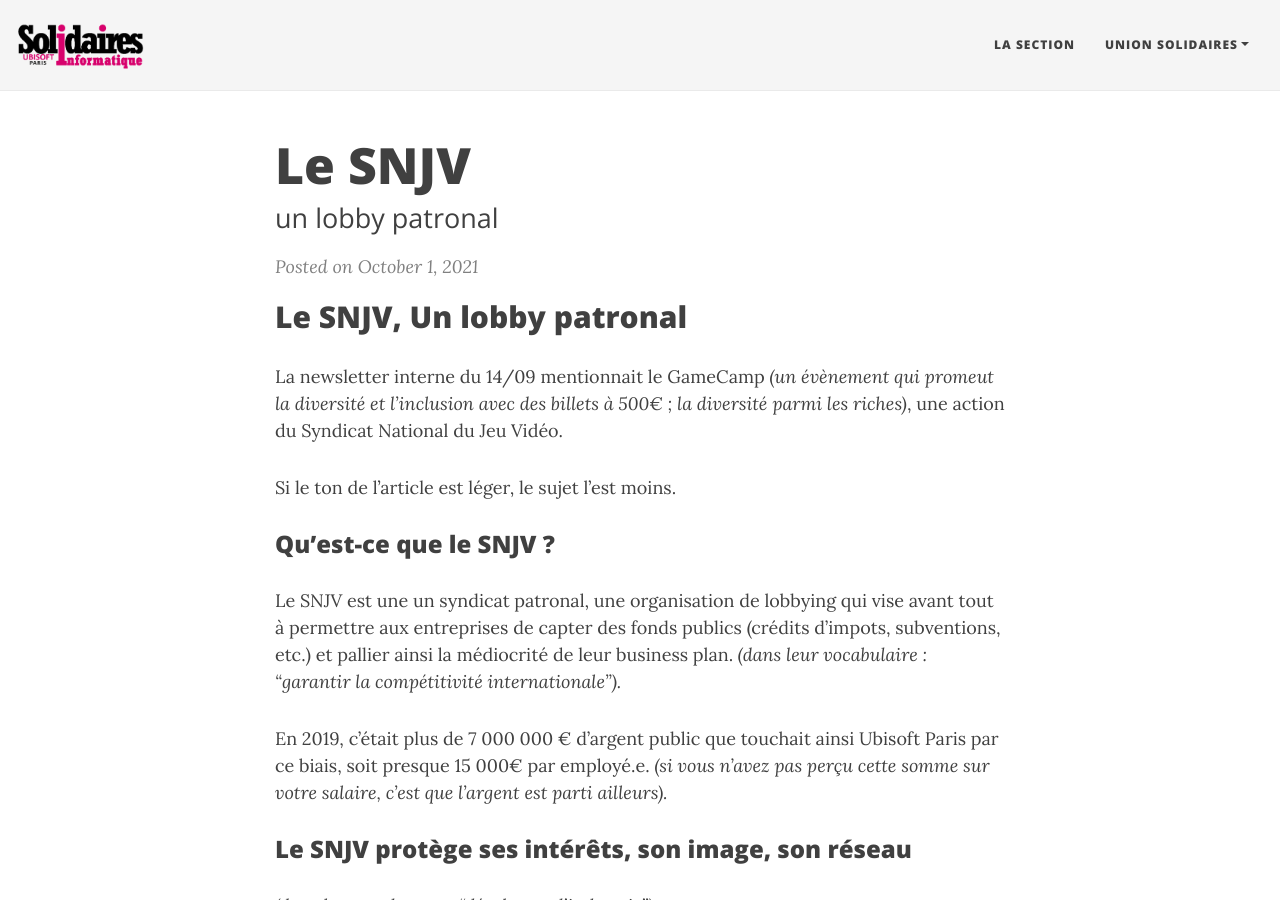
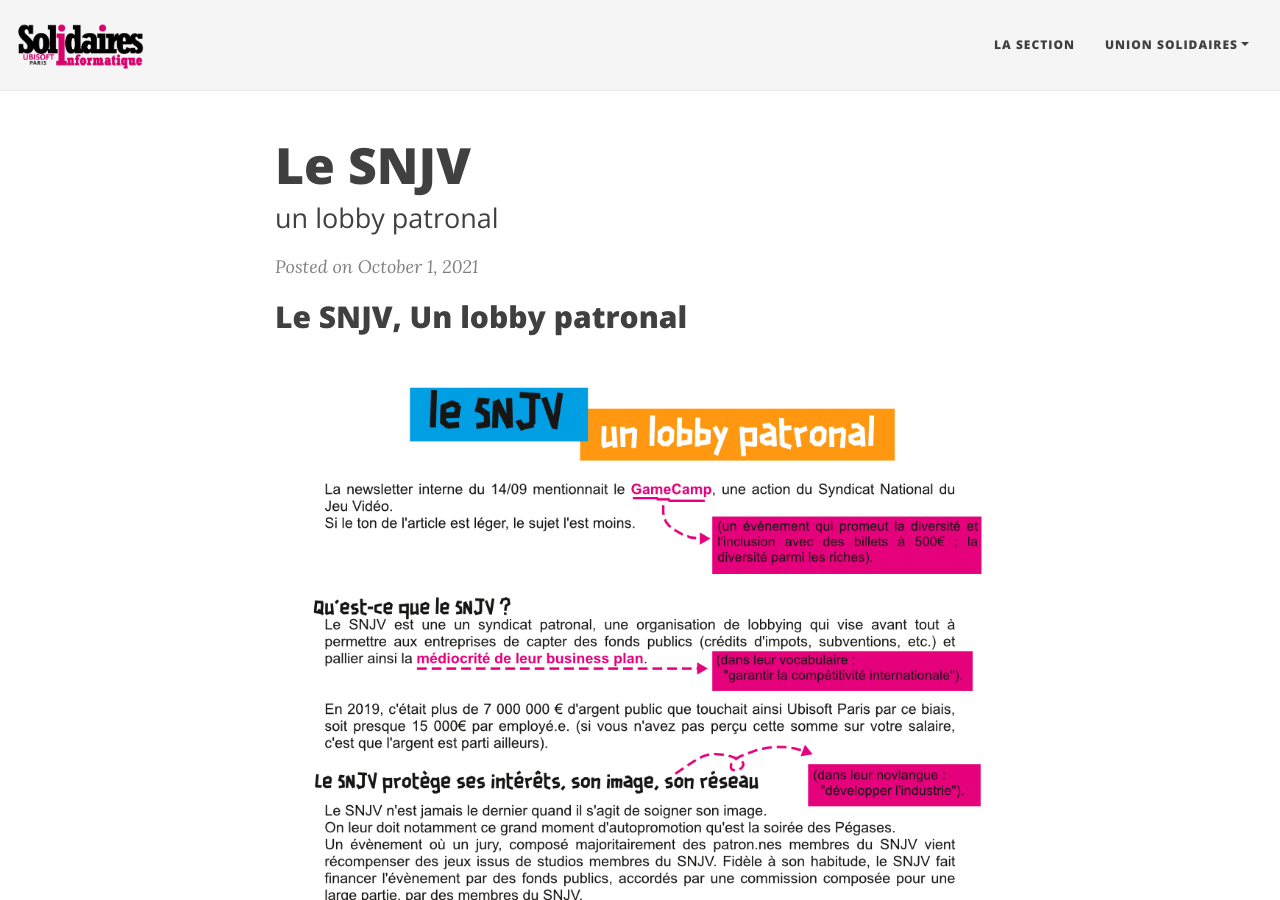
Before and after one commit to siubiparis/siubiparis.github.io, a Jekyll site: the page built from _posts/2021-10-01-SNJV.md, in a window 1280 px wide and 900 px high. Built offline with Jekyll 4.4.1, drawn with Linux system fonts in a browser that asks for light colours; nearby versions of some CDN libraries.

Commit message:
Update 2021-10-01-SNJV.md

```diff
--- a/_posts/2021-10-01-SNJV.md
+++ b/_posts/2021-10-01-SNJV.md
@@ -6,6 +6,7 @@
 
 ## Le SNJV, Un lobby patronal
 
+![SIUbiParis](../assets/img/UbisoftParis_Affichage_028.png)
 
 La newsletter interne du 14/09 mentionnait le GameCamp *(un évènement qui promeut la diversité et l'inclusion avec des billets à 500€ ; la diversité parmi les riches)*, une action du Syndicat National du Jeu Vidéo.
 
@@ -41,5 +42,3 @@
 ### **Faisons de même.**
 ### Ne restons pas isolé.es
 ### Regroupons nous et formons un large front syndical !
-
-![SIUbiParis](../assets/img/UbisoftParis_Affichage_028.png)
```
